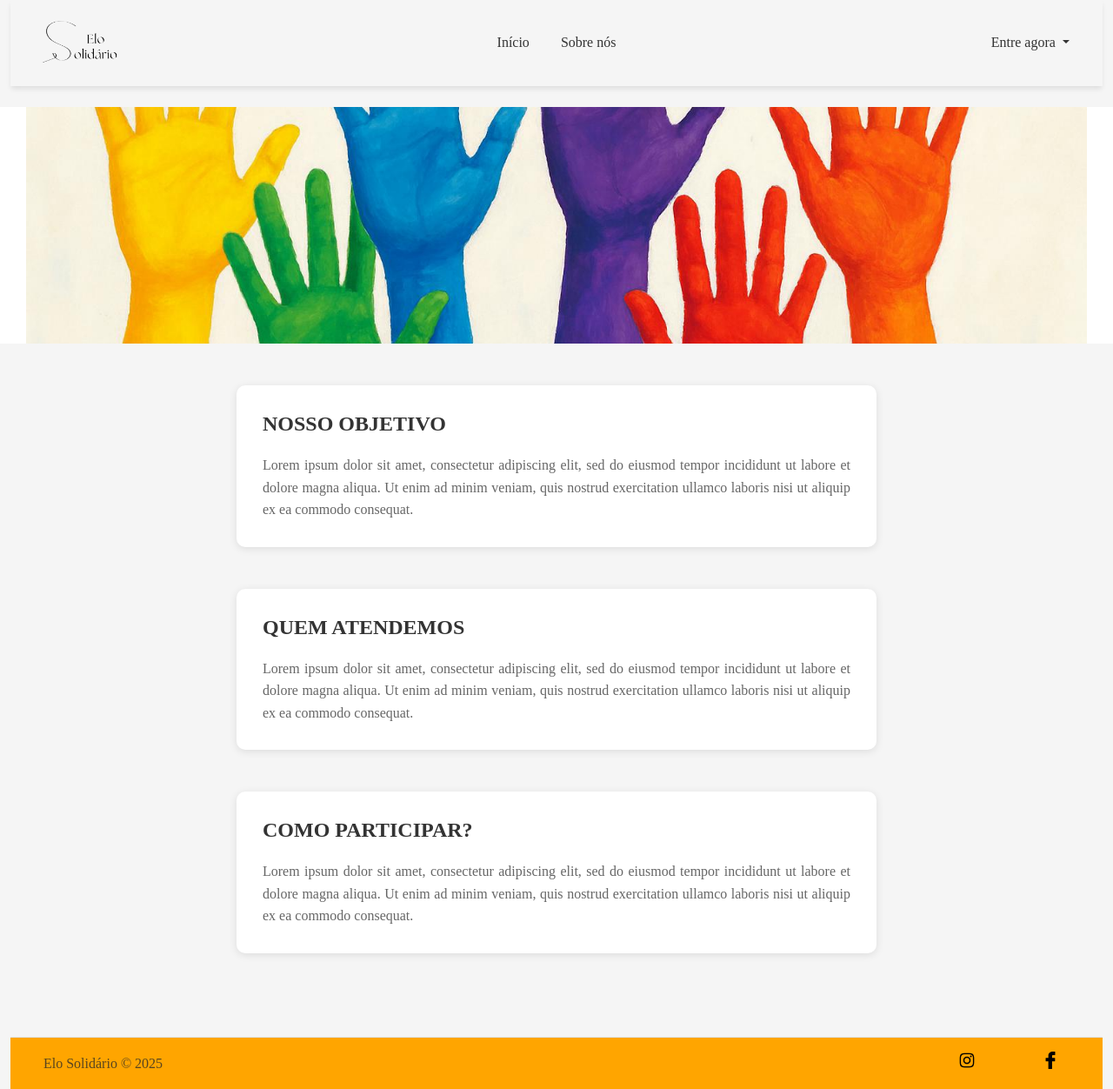
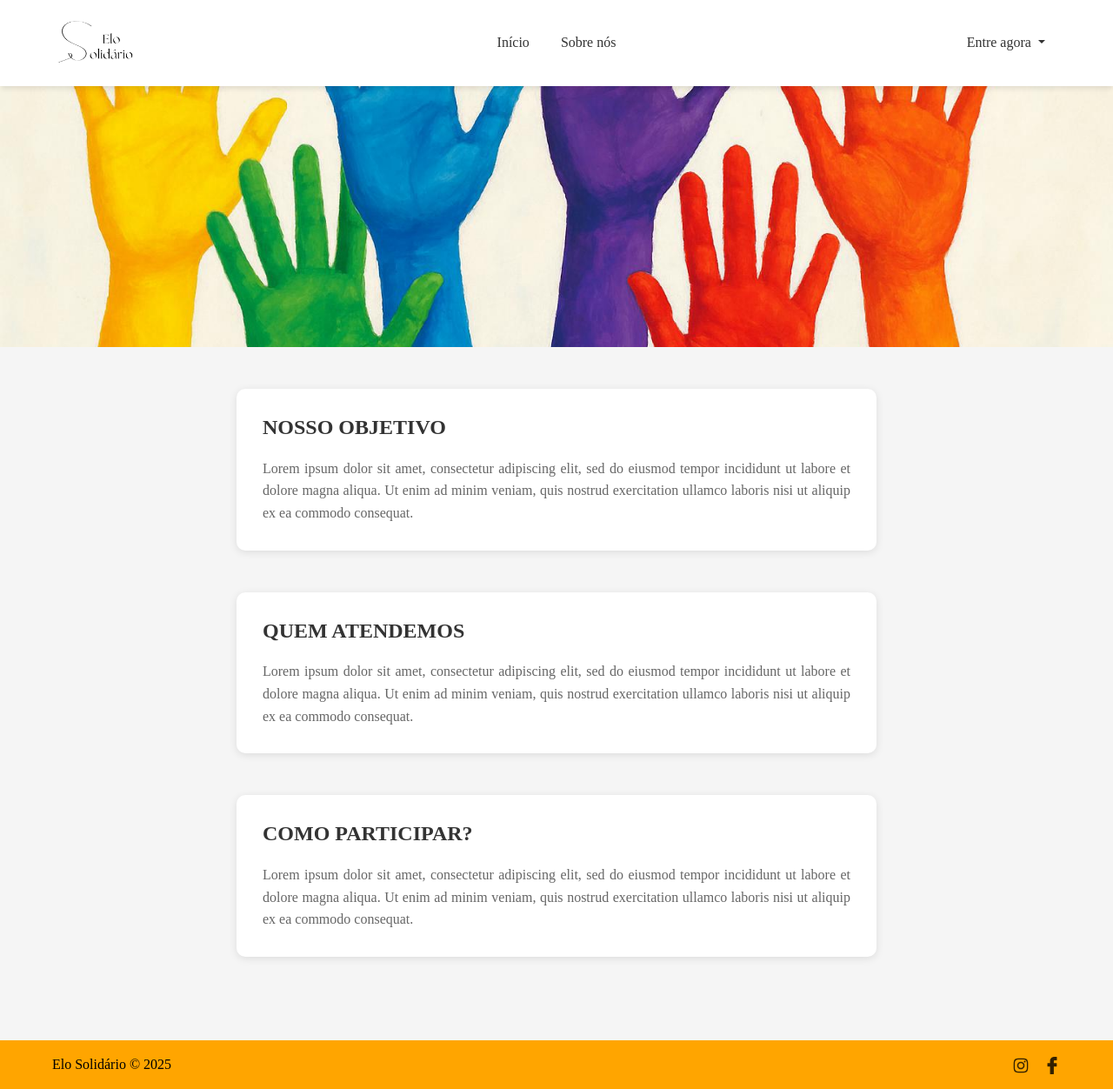
Before and after one commit to hny03/Elo-Solidario, a PHP site: page /html/sobre-nos.html in a window 1280 px wide. Shown: the whole page at 87% size. Run offline with PHP 8.4, Linux system fonts and the light colour scheme.

Commit message:
Fixing css

```diff
--- a/css/header-footer.css
+++ b/css/header-footer.css
@@ -11,6 +11,9 @@
 
 html, body {
   height: 100%;
+  margin: 0;
+  padding: 0;
+  overflow-x: hidden; /* Evita scroll horizontal */
 }
 
 body {
@@ -23,18 +26,78 @@ main {
   flex: 1;
 }
 
-footer {
-  margin-top: auto;
+/* Header full-width padronizado */
+header {
+  width: 100vw;
+  margin-left: calc(-50vw + 50%);
+  background-color: white;
+  box-shadow: 0 4px 6px -1px rgba(0, 0, 0, 0.1);
+  margin-bottom: 0 !important;
+  position: relative;
 }
 
-.footer-orange{
+/* Footer full-width padronizado */
+.footer-orange {
+    background-color: #FF914D;
+    width: 100%;
+    margin-top: auto;
+}
+
+.footer-content {
+    max-width: 1200px;
+    margin: 0 auto;
+    padding: 1rem;
+}
+
+.footer-content span {
+    color: black;
+}
+
+.footer-content img {
+    max-height: 20px;
+    opacity: 0.8;
+    transition: opacity 0.3s ease;
+}
+
+.footer-content img:hover {
+    opacity: 1;
+}
+
+/* Container para centralizar conteúdo dentro do header/footer */
+.header-content,
+.footer-content {
+    max-width: 1200px;
+    margin: 0 auto;
+    padding: 0 20px;
+    width: 100%;
+}
+
+/* Texto do footer sempre preto */
+footer .text-white,
+footer span,
+footer .nav-link {
+  color: black !important;
+}
+
+/* Ícones das redes sociais em preto */
+footer img {
+  filter: none !important;
+  opacity: 0.8;
+  transition: opacity 0.3s ease;
+}
+
+footer img:hover {
+  opacity: 1;
+}
+
+.footer-orange {
     background-color: orange;
+    color: black;
 }
 
 .justify-content-end {
-    margin-right: 20px;
+    margin-right: 0;
 }
-
 
 .shadow-bottom {
  box-shadow: 0 4px 6px -1px rgba(0, 0, 0, 0.1);
@@ -43,5 +106,30 @@ footer {
 .img-fluid {
     max-width: 100%;
     height: auto;
-    margin: 0 30px;
 }
+
+/* Responsividade para header e footer */
+@media (max-width: 768px) {
+    .header-content,
+    .footer-content {
+        padding: 0 15px;
+    }
+
+    footer .d-flex {
+        flex-direction: column;
+        text-align: center;
+        gap: 10px;
+    }
+
+    footer .col-md-4:first-child {
+        margin-bottom: 10px;
+    }
+
+    footer .nav {
+        justify-content: center !important;
+    }
+
+    footer .list-unstyled {
+        margin-bottom: 0;
+    }
+}
--- a/css/sobre-nos.css
+++ b/css/sobre-nos.css
@@ -23,11 +23,14 @@ body {
     color: #5AC143 !important;
 }
 
-/* Secao hero com imagem */
+/* Secao hero com imagem das mãos coloridas */
 .hero-section {
-    width: 100%;
+    width: 100vw;
+    margin-left: calc(-50vw + 50%);
+    margin-bottom: 30px;
     overflow: hidden;
     background-color: white;
+    min-height: 300px;
 }
 
 .hero-image {
@@ -37,12 +40,15 @@ body {
     display: flex;
     align-items: center;
     justify-content: center;
+    background-color: #f0f0f0;
 }
 
 .hero-image img {
     width: 100%;
     height: 100%;
     object-fit: cover;
+    object-position: center;
+    display: block;
 }
 
 /* Conteudo principal */
--- a/html/sobre-nos.html
+++ b/html/sobre-nos.html
@@ -19,13 +19,11 @@
     <body>
 
         <!-- Navegação -->
-        <div class="container-fluid">
-            <header
-                class="d-flex flex-wrap align-items-center justify-content-center justify-content-md-between py-3 mb-4 shadow-bottom">
-
+    <header class="shadow-bottom">
+        <div class="header-content d-flex flex-wrap align-items-center justify-content-center justify-content-md-between py-3">
             <!-- Logo -->
             <div class="col-md-3 mb-2 mb-md-0">
-                    <a href="/" class="d-inline-flex link-body-emphasis text-decoration-none">
+                <a href="index.html" class="d-inline-flex link-body-emphasis text-decoration-none">
                     <img src="../imagens/EloSolidario.png" alt="Elo Solidário" class="img-fluid" style="max-height: 60px;">
                 </a>
             </div>
@@ -38,7 +36,7 @@
 
             <!-- Link para entrar -->
             <div class="col-md-3 text-end">
-                    <ul class="nav justify-content-end">
+                <ul class="nav justify-content-end nav-login-section">
                     <li class="nav-item dropdown">
                         <a class="nav-link px-2 dropdown-toggle" href="#" role="button" data-bs-toggle="dropdown"
                             aria-expanded="false">
@@ -51,17 +49,14 @@
                     </li>
                 </ul>
             </div>
+        </div>
+    </header>
 
-            </header>
+    <!-- Imagem das Mãos Coloridas - Hero Section -->
+    <div style="width: 100vw; margin-left: calc(-50vw + 50%); background: white; padding: 0;">
+        <img src="../imagens/maos-coloridas.jpg" alt="Mãos coloridas representando união e solidariedade"
+            style="width: 100%; height: 300px; object-fit: cover; display: block; margin: 0; border: none;">
     </div>
-
-        <!-- Secao hero com imagem de maos coloridas -->
-        <section class="hero-section">
-            <div class="hero-image">
-                <img src="../imagens/maos-coloridas.jpg" alt="Mãos coloridas representando união e solidariedade"
-                    class="img-fluid">
-            </div>
-        </section>
 
     <!-- Conteudo principal -->
         <main class="container my-5">
@@ -106,39 +101,31 @@
             </div>
         </main>
 
-        <!-- Rodapé -->
-    <div class="container-fluid">
-        <footer class="d-flex flex-wrap justify-content-between align-items-center py-3 border-top footer-orange">
+
+    <!-- Footer -->
+    <footer class="footer-orange">
+        <div class="footer-content d-flex flex-wrap justify-content-between align-items-center py-3">
             <div class="col-md-4 d-flex align-items-center">
-                <a href="/" class="mb-3 me-2 mb-md-0 text-body-secondary text-decoration-none lh-1"
-                    aria-label="Bootstrap">
-                    <svg class="bi" width="30" height="24" aria-hidden="true">
-                        <use xlink:href="#bootstrap"></use>
-                    </svg>
-                </a>
-                <span class="mb-3 mb-md-0 text-body-secondary">Elo Solidário © 2025</span>
+                <span class="mb-3 mb-md-0">Elo Solidário © 2025</span>
             </div>
-
 
             <ul class="nav col-md-4 justify-content-end list-unstyled d-flex">
                 <li class="ms-3">
-                    <a class="text-body-secondary" href="#" aria-label="Instagram">
-                        <a href="/" class="d-inline-flex link-body-emphasis text-decoration-none">
+                    <a href="#" aria-label="Instagram">
                         <img src="../imagens/instagram.png" alt="Elo Solidário" class="img-fluid"
                             style="max-height: 20px;">
-                        </a>
                     </a>
                 </li>
 
                 <li class="ms-3">
-                    <a href="/" class="d-inline-flex link-body-emphasis text-decoration-none">
-                        <img src="../imagens/facebook.png" alt="Elo Solidário" class="img-fluid" style="max-height: 20px;">
+                    <a href="#" aria-label="Facebook">
+                        <img src="../imagens/facebook.png" alt="Elo Solidário" class="img-fluid"
+                            style="max-height: 20px;">
                     </a>
                 </li>
             </ul>
-
+        </div>
     </footer>
-    </div>
 
         <!-- Font Awesome para icones sociais -->
         <link rel="stylesheet" href="https://cdnjs.cloudflare.com/ajax/libs/font-awesome/6.0.0/css/all.min.css">
@@ -151,6 +138,9 @@
         <!-- jQuery -->
         <script src="https://code.jquery.com/jquery-3.7.1.min.js"></script>
 
+        <!-- Sistema de navegação -->
+        <script src="../javascript/navigation.js"></script>
+
         <!-- JavaScript personalizado -->
         <script src="../javascript/sobre-nos.js"></script>
     </body>
```
Also changed, not shown: other parts of css/sobre-nos.css (+0 -35 lines), css/cadastro.css (+12 -0 lines), css/perfil.css (+8 -0 lines), html/cadastro.html (+23 -36 lines), html/index.html (+4 -4 lines), html/login.html (+20 -31 lines), html/perfil.html (+118 -34 lines), css/login.css (line endings or trailing spaces), imagens/AbraceBairro.jpg (renamed from imagens/logo/AbraceBairro.jpg), imagens/MaesEsperanca.png (renamed from imagens/logo/MaesEsperanca.png), imagens/Saber-em-Acao.jpg (renamed from imagens/logo/Saber-em-Acao.jpg), imagens/SopaoSolidario.jpg (renamed from imagens/logo/SopaoSolidario.jpg). Lines whose indentation alone changed are shown as unchanged.
